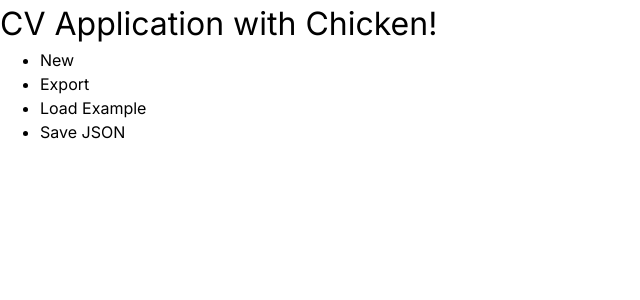
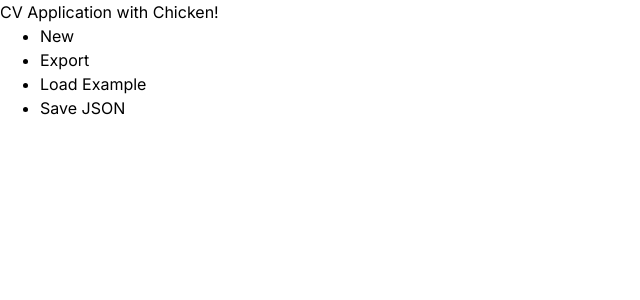
Before and after one commit to AnLaxina/cv-application, a React (Vite) app: page / in a window 1280 px wide. Shown: the top 300 px of the page, without its empty margins (0-640 px from the left). Built offline with nearby package versions, Linux system fonts and the light colour scheme.

Commit message:
feat(typography.css): add extra options for heading and body size

```diff
--- a/src/styles/typography.css
+++ b/src/styles/typography.css
@@ -1,6 +1,17 @@
+:root {
+  --h1-size: 2rem;
+  --h2-size: 1.5rem;
+  --h3-size: 1.25rem;
+  --body-text: 1rem;
+  --small-text: 0.875rem;
+  --heading-weight: 600;
+  --body-weight: normal;
+}
+
 * {
   font-family: "Inter", sans-serif;
   font-optical-sizing: auto;
-  font-weight: normal;
+  font-size: var(--body-text);
+  font-weight: var(--body-weight);
   font-style: normal;
 }
```
